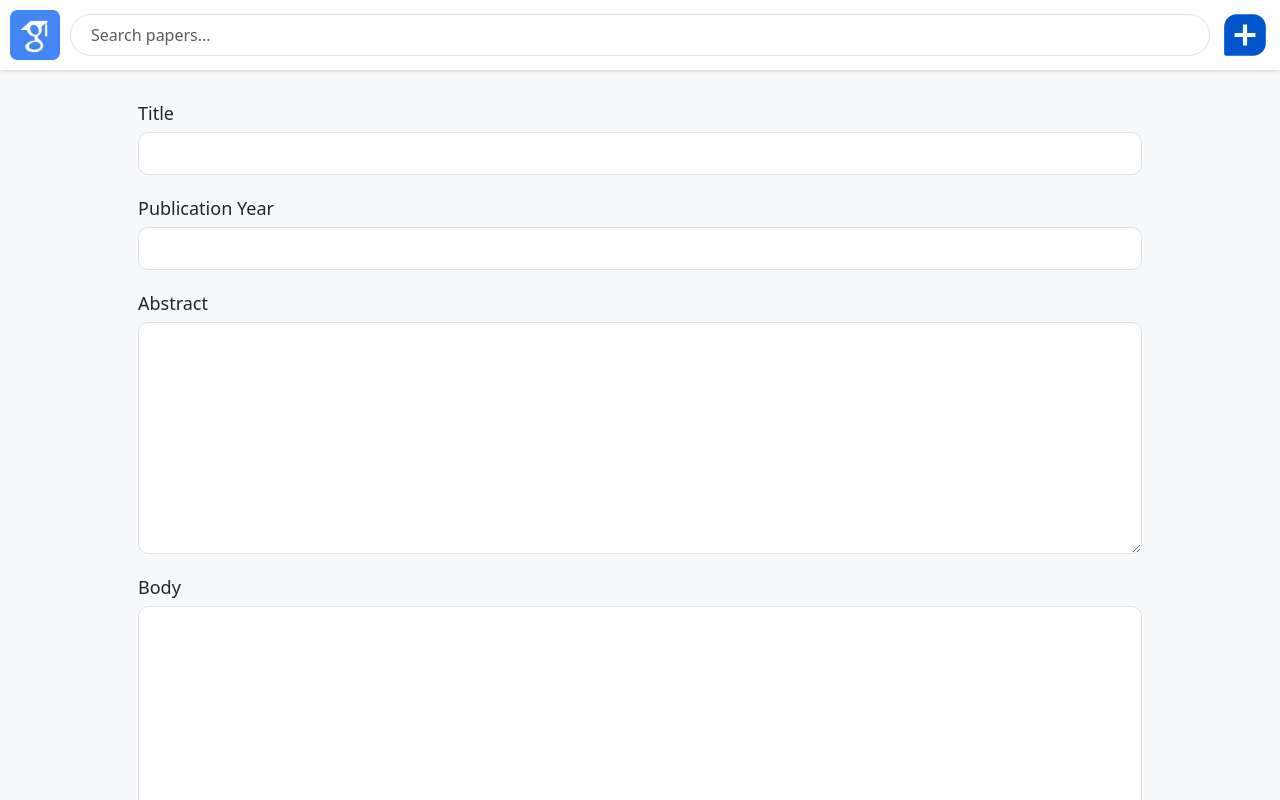
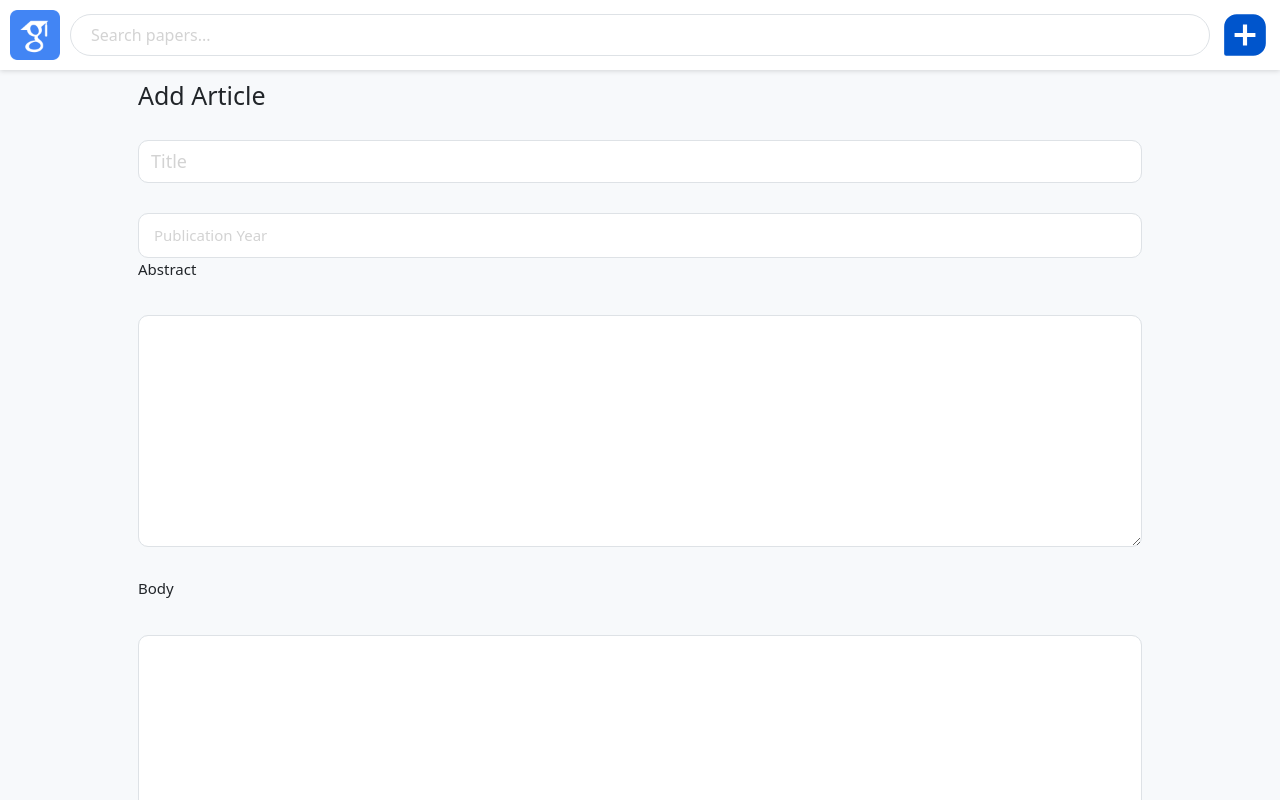
Before and after one commit to MehdiJmlkh/PaperDooni, a React (Vite) app in the folder google-scholar/: page /articles/new in a window 1280 px wide. Shown: the top 800 px of the page. Built offline with nearby package versions, Linux system fonts and the light colour scheme.

Commit message:
feat(ui): add Input component

```diff
--- /dev/null
+++ b/google-scholar/src/components/Input/Input.css
@@ -0,0 +1,10 @@
+.form-control {
+    font-size: inherit;
+  border-radius: var(--border-radius);
+  padding: 1rem 1.5rem;
+}
+
+.form-control:focus {
+  border-color: var(--primary-color);
+  box-shadow: 0 0 0 0.25rem var(--primary-color-shadow);
+}
--- /dev/null
+++ b/google-scholar/src/components/Input/Input.tsx
@@ -0,0 +1,13 @@
+import React from "react";
+import "./Input.css";
+
+interface Props extends React.InputHTMLAttributes<HTMLInputElement> {}
+
+const Input = React.forwardRef<HTMLInputElement, Props>(
+  ({ className, ...rest }, ref) => {
+    return (
+      <input className={`form-control ${className}`} {...rest} ref={ref} />
+    );
+  },
+);
+export default Input;
--- /dev/null
+++ b/google-scholar/src/components/Input/index.ts
@@ -0,0 +1,3 @@
+import Input from "./Input";
+
+export default Input;
--- a/google-scholar/src/pages/AddArticlePage/AddArticlePage.css
+++ b/google-scholar/src/pages/AddArticlePage/AddArticlePage.css
@@ -1,22 +1,16 @@
 .add-article {
   margin: 1rem;
+  font-size: 1.5rem;
 }
 
-.add-article__label {
-  font-size: 1.8rem;
+.add-article__input {
+  margin: 3rem 0;
 }
 
 .form {
   margin-top: 10px;
 }
 
-.form-label {
-  margin: 20px 0 5px;
-}
-
-.title-label {
-  margin-top: 10px;
-}
 
 .form__btn {
   margin-top: 15px;
@@ -42,3 +36,7 @@
 .add-article__submit {
   font-size: 2rem;
 }
+
+.form-control::placeholder {
+  color: #d3d3d3;
+}
--- a/google-scholar/src/pages/AddArticlePage/AddArticlePage.tsx
+++ b/google-scholar/src/pages/AddArticlePage/AddArticlePage.tsx
@@ -1,21 +1,15 @@
 import Button from "../../components/Button";
 import CheckBox from "../../components/CheckBox";
+import Input from "../../components/Input";
 import "./AddArticlePage.css";
 
 const AddArticlePage = () => {
   return (
     <main className="add-article">
+        <h1>Add Article</h1>
       <form className="form">
-        <div>
-          <label className="form-label add-article__label">Title</label>
-          <input className="form-control add-article__input" />
-        </div>
-        <div>
-          <label className="form-label add-article__label">
-            Publication Year
-          </label>
-          <input className="form-control add-article__input" type="number" />
-        </div>
+        <Input placeholder="Title" className="add-article__input"/>
+        <Input placeholder="Publication Year" type="number"/>
         <div>
           <label className="form-label add-article__label">Abstract</label>
           <textarea
```
